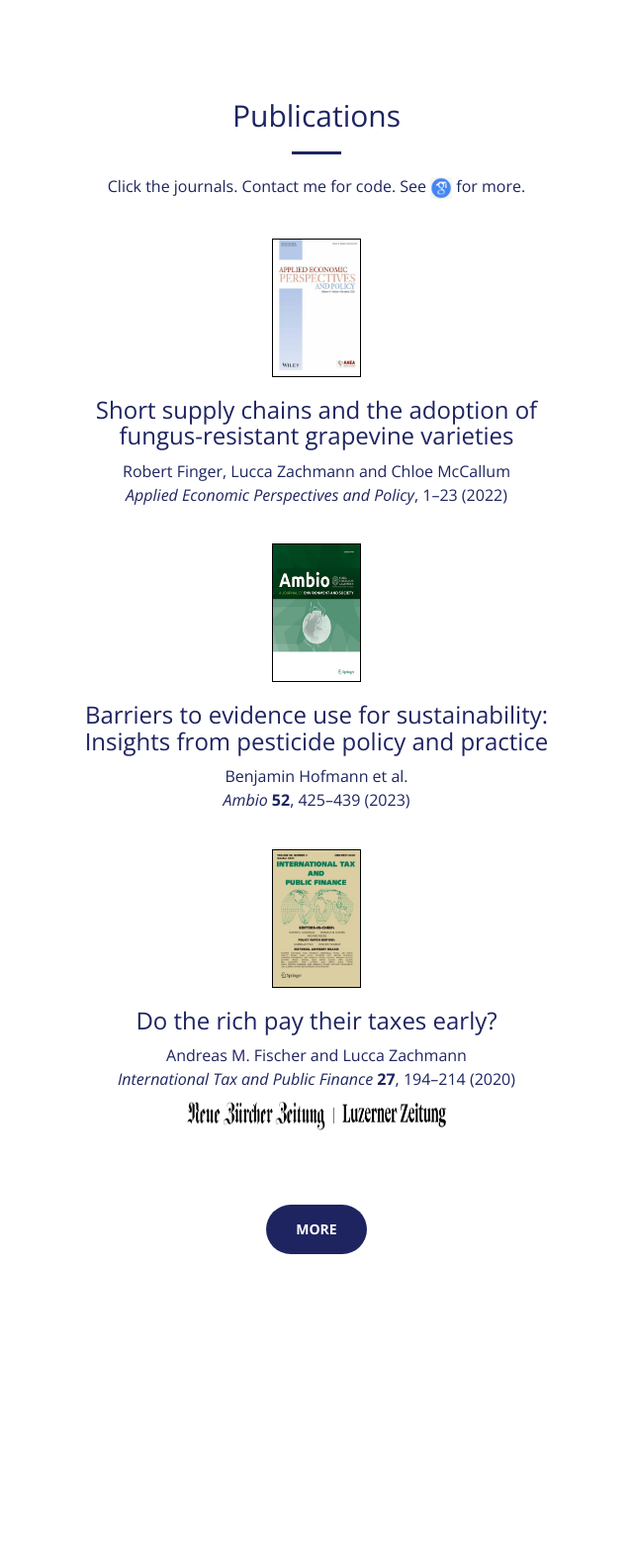
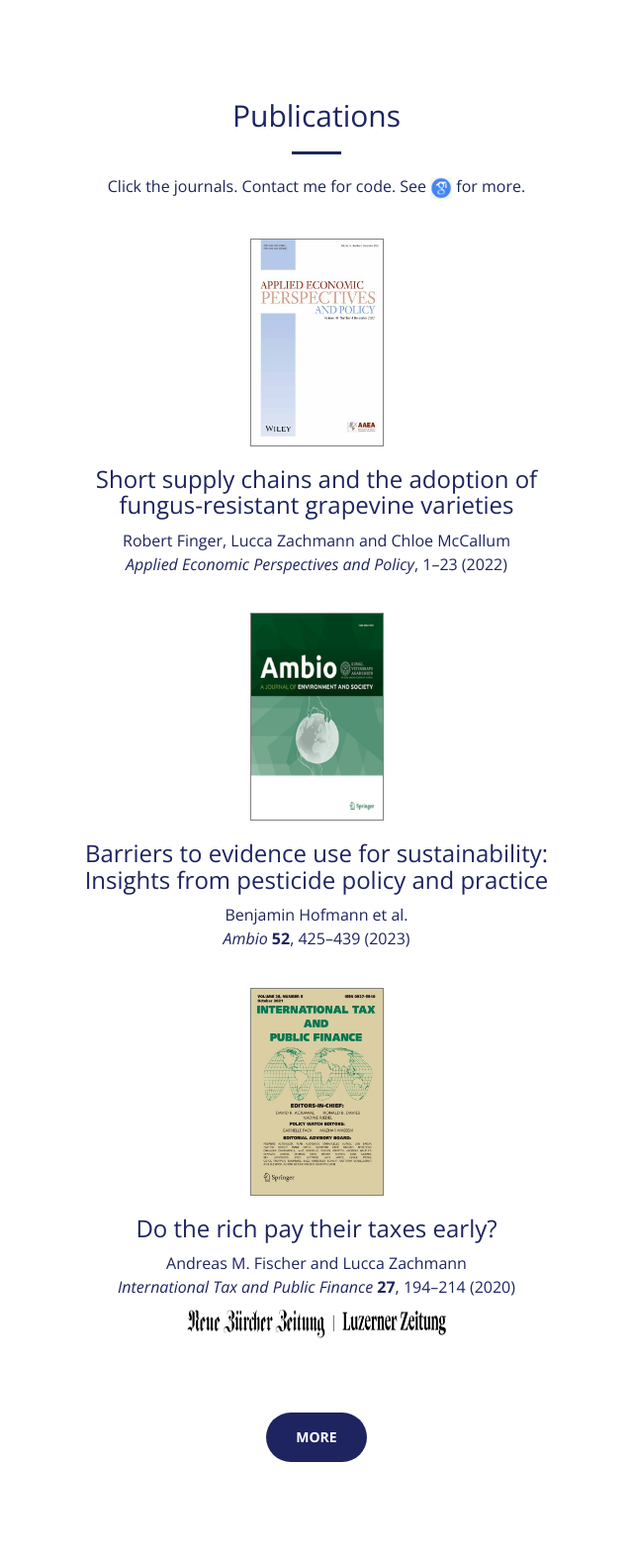
Before and after one commit to luccalino/luccalino.github.io, a Jekyll site: the page pubtest.html, which Jekyll copies as it is, in a window 1280 px wide. Shown: the whole page at 99% size, without its empty margins (320-960 px from the left). Built offline with Jekyll 4.4.1, drawn with Linux system fonts in a browser that asks for light colours; before the commit the page ends 1367 px from its top, so only the background shows below that.

Commit message:
Update pubtest.html

```diff
--- a/pubtest.html
+++ b/pubtest.html
@@ -53,7 +53,7 @@
             <!-- <div class="col-lg-4 col-md-6 text-center"> -->
             <div class="col-6 text-center">
                 <div class="service-box">
-                      <a class="fa fa-4x wow bounceIn text-primary" href="https://onlinelibrary.wiley.com/doi/full/10.1002/aepp.13337" target="_blank"><img title="AEPP" alt="AEPP" src="img/AEPP.jpg" style="cursor:pointer;border:1px solid black;" width="90" height="140"></a>
+                      <a class="fa fa-4x wow bounceIn text-primary" href="https://onlinelibrary.wiley.com/doi/full/10.1002/aepp.13337" target="_blank"><img title="AEPP" alt="AEPP" src="img/AEPP.jpg" style="cursor:pointer;border:1px solid grey;" width="135" height="210"></a>
                       <h3 style="color:#1E2460;">Short supply chains and the adoption of<br>fungus-resistant grapevine varieties</h3>
                       <p class="text-muted" style="color:#1E2460;">Robert Finger, Lucca Zachmann and Chloe McCallum</p>
                       <p class="text-muted" style="color:#1E2460;"><i>Applied Economic Perspectives and Policy</i>, 1–23 (2022)</p>
@@ -62,7 +62,7 @@
             </div>
             <div class="col-6 text-center">
                 <div class="service-box">
-                    <a class="fa fa-4x wow bounceIn text-primary" href="https://link.springer.com/article/10.1007/s13280-022-01790-4" target="_blank"><img title="Ambio" alt="Ambio" src="img/AMBIO.png" style="cursor:pointer;border:1px solid black;" width="90" height="140"></a>
+                    <a class="fa fa-4x wow bounceIn text-primary" href="https://link.springer.com/article/10.1007/s13280-022-01790-4" target="_blank"><img title="Ambio" alt="Ambio" src="img/AMBIO.png" style="cursor:pointer;border:1px solid grey;" width="135" height="210"></a>
                     <h3 style="color:#1E2460;">Barriers to evidence use for sustainability:<br>Insights from pesticide policy and practice</h3>
                     <p class="text-muted" style="color:#1E2460;">Benjamin Hofmann et al.</p>
                     <p class="text-muted" style="color:#1E2460;"><i>Ambio</i> <b>52</b>, 425–439 (2023)</p>
@@ -71,7 +71,7 @@
             </div>
             <div class="col text-center">
                 <div class="service-box">
-                    <a class="fa fa-4x wow bounceIn text-primary" href="https://link.springer.com/article/10.1007/s10797-019-09541-0" data-wow-delay=".2s" target="_blank"><img title="Springer" alt="Springer" src="img/ITPF.jpeg" style="cursor:pointer;border:1px solid black;" width="90" height="140"></a>
+                    <a class="fa fa-4x wow bounceIn text-primary" href="https://link.springer.com/article/10.1007/s10797-019-09541-0" data-wow-delay=".2s" target="_blank"><img title="Springer" alt="Springer" src="img/ITPF.jpeg" style="cursor:pointer;border:1px solid grey;" width="135" height="210"></a>
                     <h3 style="color:#1E2460;">Do the rich pay their taxes early?</h3>
                     <p class="text-muted" style="color:#1E2460;">Andreas M. Fischer and Lucca Zachmann</p>
                     <p class="text-muted" style="color:#1E2460;"><i>International Tax and Public Finance</i> <b>27</b>, 194–214 (2020)</p>
```
